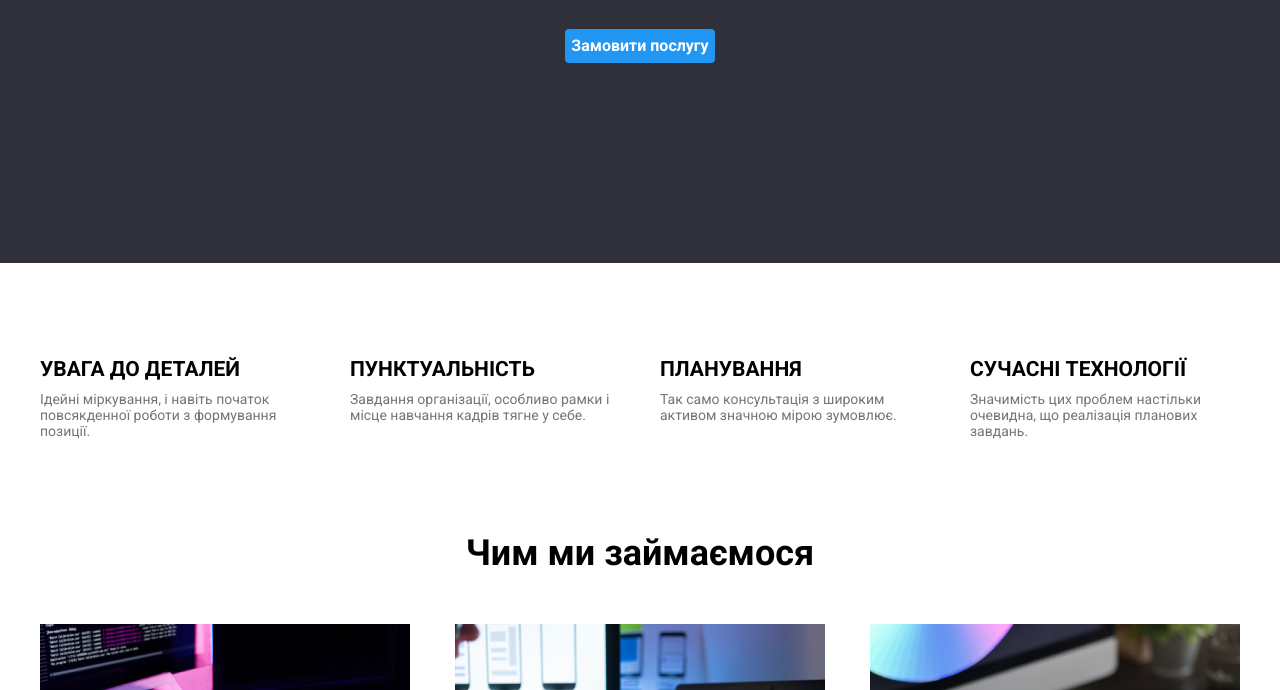
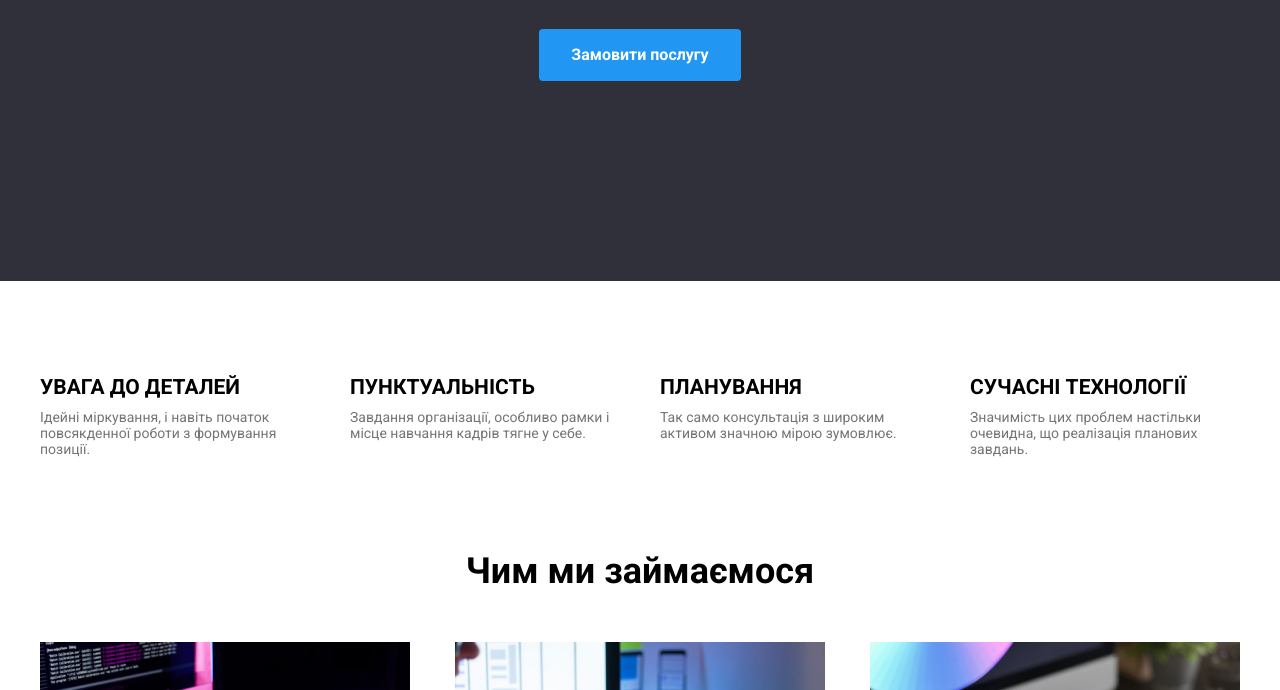
Before and after one commit to VladKorotytskyi/Homework6, a plain HTML site: page index.html in a window 1280 px wide. Shown: the part 410-1100 px from the top of the page. Drawn offline with nearby package versions, Linux system fonts and the light colour scheme.

Commit message:
1234567890-

```diff
--- a/css/style.css
+++ b/css/style.css
@@ -249,3 +249,6 @@ justify-content: space-between;
 .benefist-text{
     color: var(--text-color);
 }
+.post-button{
+    padding: 10px 32px;
+}
```
